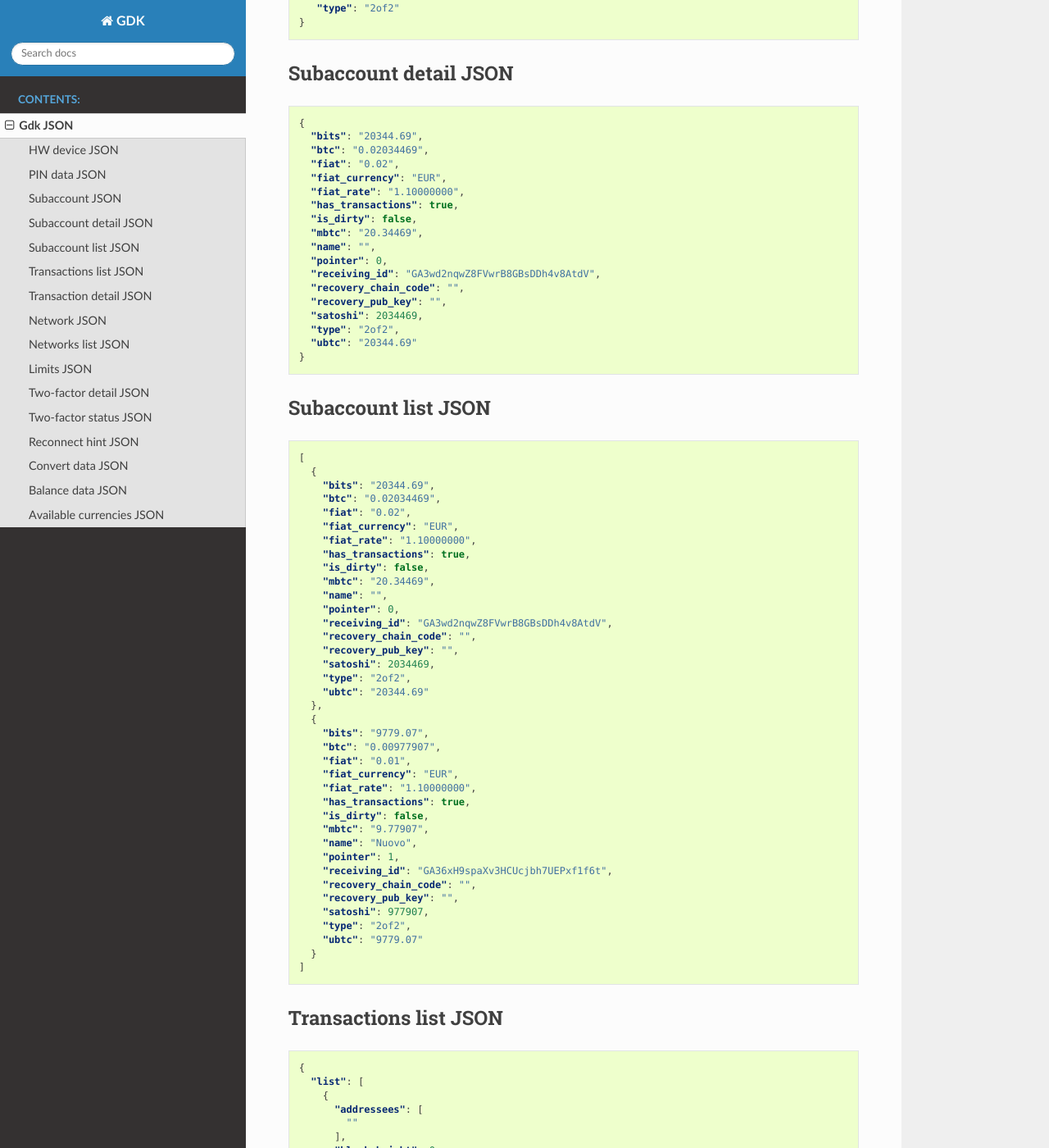
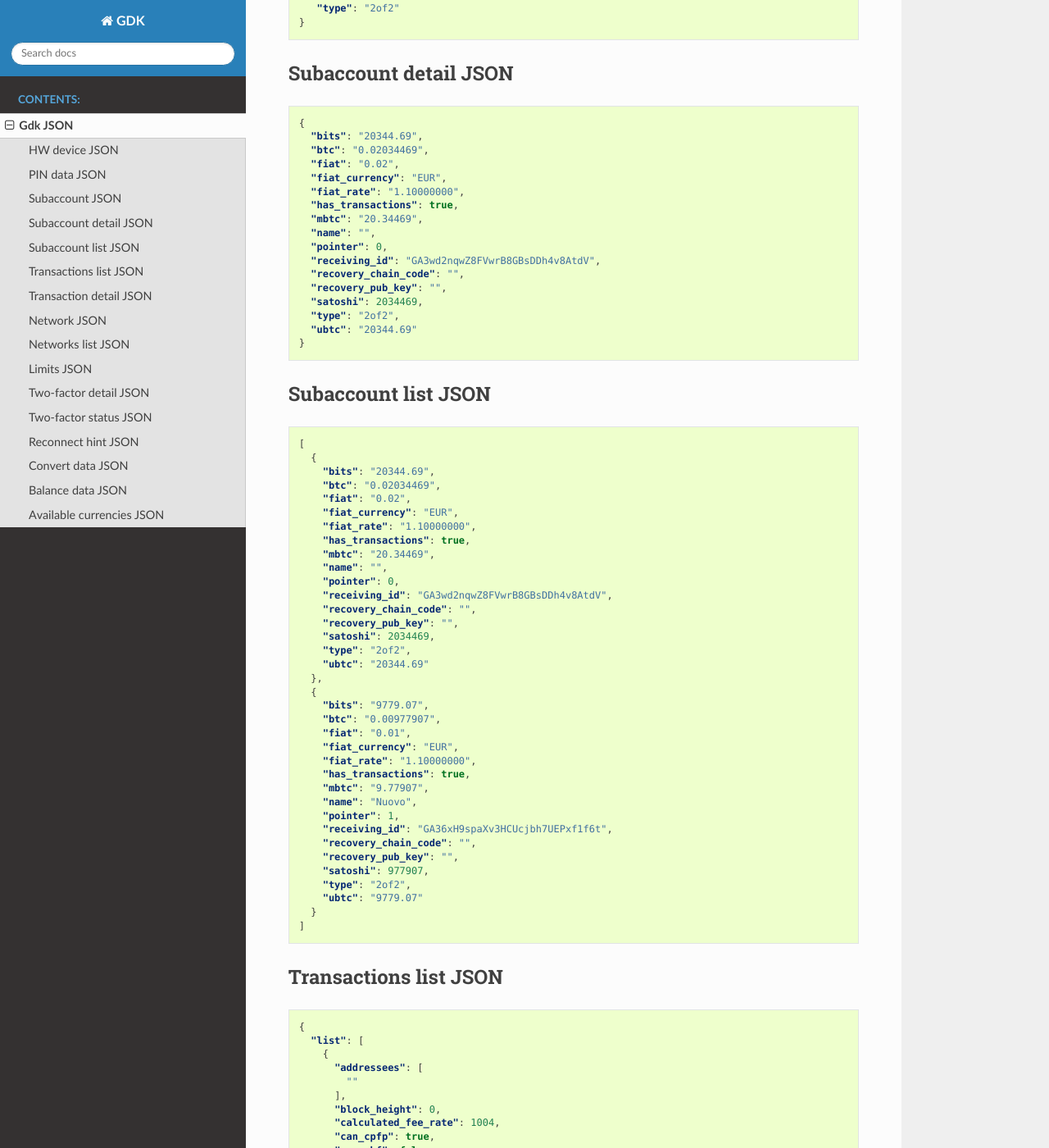
Before and after one commit to Blockstream/gdk, a Sphinx documentation site: the page built from docs/source/gdk-json.rst, in a window 1280 px wide and 1400 px high, scrolled down 722 px. Shown: the whole window at 82% size. Built offline with Sphinx 7.4.7 and the Read the Docs theme 2.0.0, drawn with Linux system fonts in a browser that asks for light colours; pages that are not in the unit, such as notebooks, are missing from menus.

Commit message:
Remove is_dirty from subaccount json
This is an internal flag. Its value could only ever be false in the
returned json.

```diff
--- a/docs/source/gdk-json.rst
+++ b/docs/source/gdk-json.rst
@@ -57,7 +57,6 @@ Subaccount detail JSON
      "fiat_currency": "EUR",
      "fiat_rate": "1.10000000",
      "has_transactions": true,
-     "is_dirty": false,
      "mbtc": "20.34469",
      "name": "",
      "pointer": 0,
@@ -86,7 +85,6 @@ Subaccount list JSON
        "fiat_currency": "EUR",
        "fiat_rate": "1.10000000",
        "has_transactions": true,
-       "is_dirty": false,
        "mbtc": "20.34469",
        "name": "",
        "pointer": 0,
@@ -104,7 +102,6 @@ Subaccount list JSON
        "fiat_currency": "EUR",
        "fiat_rate": "1.10000000",
        "has_transactions": true,
-       "is_dirty": false,
        "mbtc": "9.77907",
        "name": "Nuovo",
        "pointer": 1,
```
Also changed, not shown: 1 other file.
